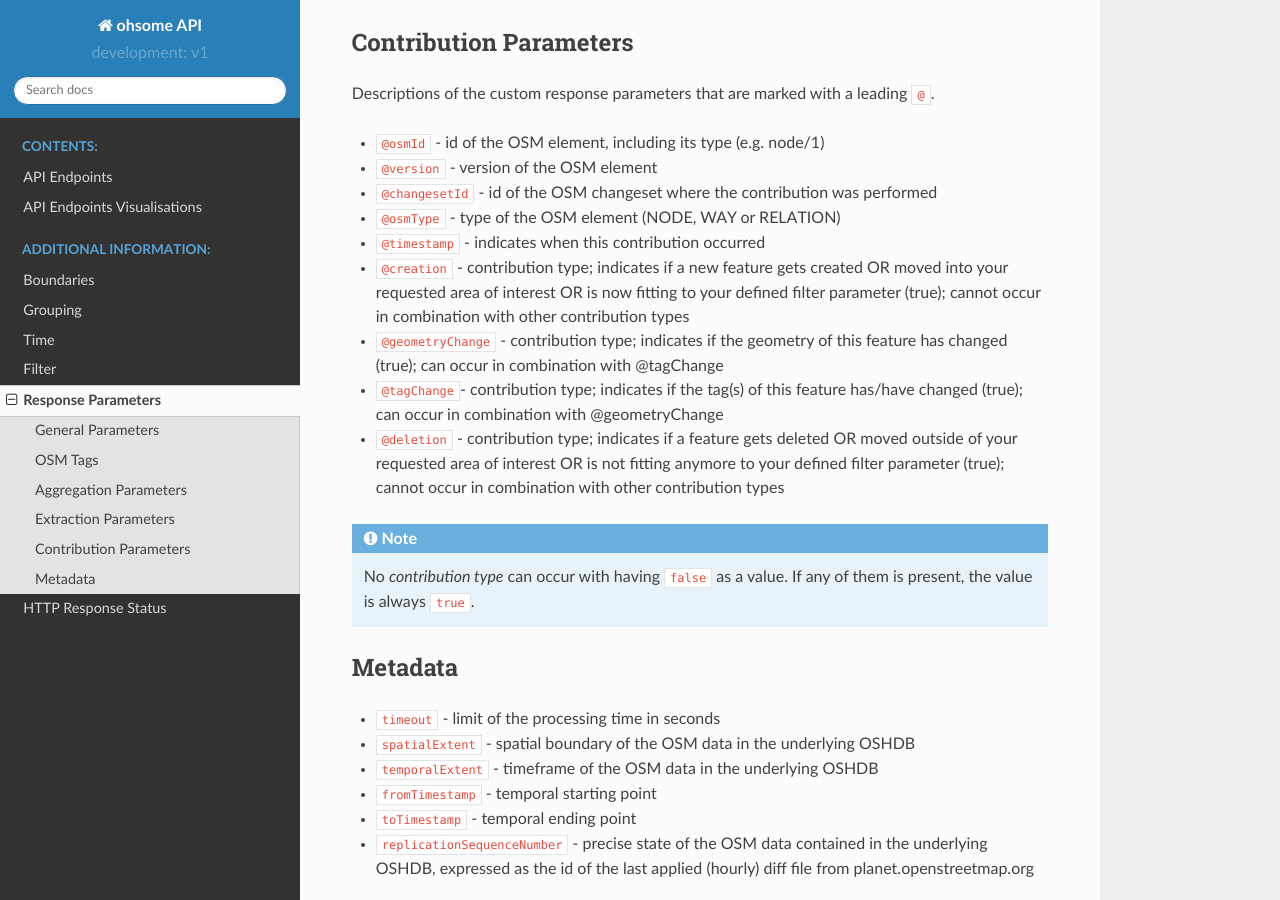
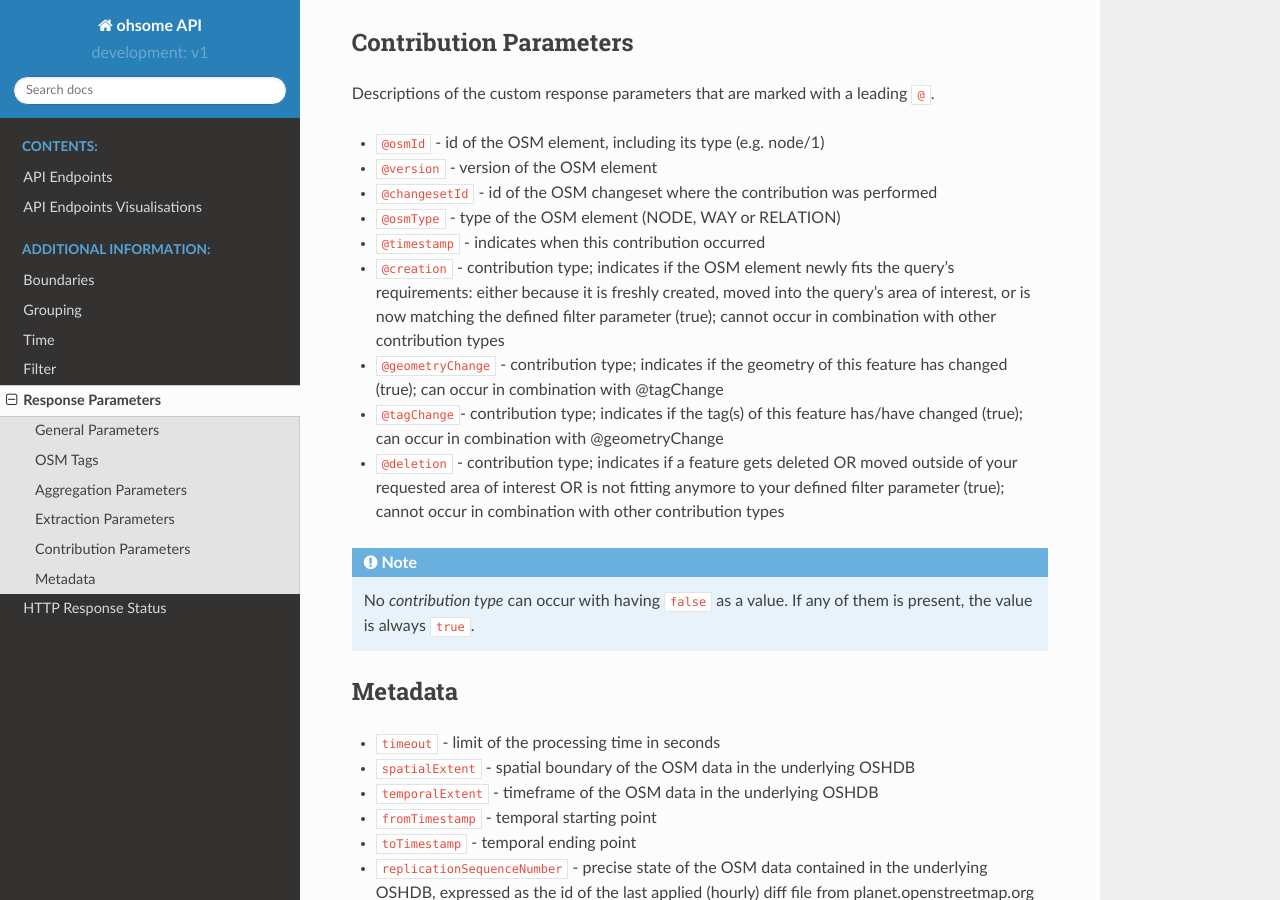
Before and after one commit to GIScience/ohsome-api, a Sphinx documentation site: the page built from docs/response-parameters.rst, in a window 1280 px wide and 900 px high, scrolled down 1214 px. Built offline with Sphinx 7.4.7 and the Read the Docs theme 2.0.0, drawn with Linux system fonts in a browser that asks for light colours.

Commit message:
update wording of creation contribution type
Co-authored-by: Martin Raifer <martin.raifer@heigit.org>

```diff
--- a/docs/response-parameters.rst
+++ b/docs/response-parameters.rst
@@ -51,7 +51,7 @@
 * ``@changesetId`` - id of the OSM changeset where the contribution was performed
 * ``@osmType`` - type of the OSM element (NODE, WAY or RELATION)
 * ``@timestamp`` - indicates when this contribution occurred
-* ``@creation``	- contribution type; indicates if a new feature gets created OR moved into your requested area of interest OR is now fitting to your defined filter parameter (true); cannot occur in combination with other contribution types
+* ``@creation`` - contribution type; indicates if the OSM element newly fits the query's requirements: either because it is freshly created, moved into the query's area of interest, or is now matching the defined filter parameter (true); cannot occur in combination with other contribution types
 * ``@geometryChange`` - contribution type; indicates if the geometry of this feature has changed (true); can occur in combination with @tagChange
 * ``@tagChange``- contribution type; indicates if the tag(s) of this feature has/have changed (true); can occur in combination with @geometryChange
 * ``@deletion`` - contribution type; indicates if a feature gets deleted OR moved outside of your requested area of interest OR is not fitting anymore to your defined filter parameter (true); cannot occur in combination with other contribution types
```
